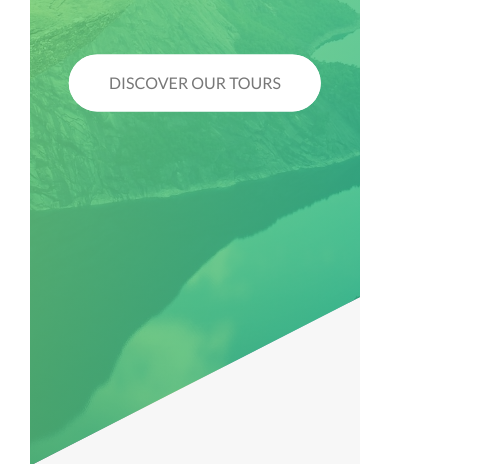
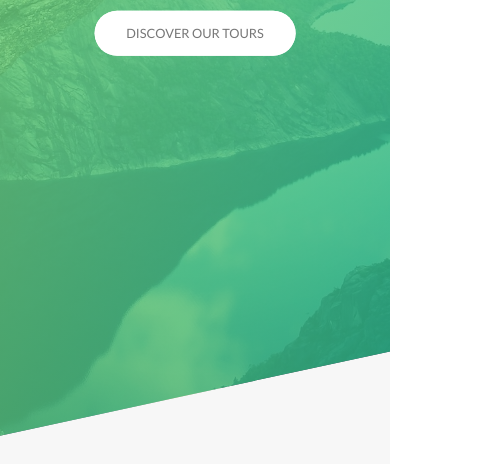
Before and after one commit to aleksmn/outdoors-site, a website: page index.html in a window 390 px wide. Shown: the part 366-830 px from the top of the page, 504 px wide, since content can reach past the window. Drawn offline with Linux system fonts and the light colour scheme.

Commit message:
responsive design

```diff
--- a/sass/abstracts/_mixins.scss
+++ b/sass/abstracts/_mixins.scss
@@ -12,3 +12,38 @@
   left: 50%;
   transform: translate(-50%, -50%);
 }
+
+
+
+// MEDIA QUERY MANAGER
+
+// 0 - 600px:      Phone
+// 600 - 900px:    Tablet portrait
+// 900 - 1200px:   Tablet landscape
+// [1200 - 1800] is where our normal styles apply
+// 1800px + :      Big desktop
+
+// $breakpoint arguement choices:
+// - phone
+// - tab-port
+// - tab-land
+// - big-desktop
+
+// ORDER: base + typography > general layout + grid > page layout > components
+
+// 1em = 16px
+
+@mixin respond($breakpoint) {
+  @if $breakpoint == phone {
+    @media (max-width: 37.5em) { @content }; // 600px/16
+  }
+  @if $breakpoint == tab-port {
+    @media (max-width: 56.25em) { @content };  // 900px/16
+  }
+  @if $breakpoint == tab-land {
+    @media (max-width: 75em) { @content };  // 1200px/16
+  }
+  @if $breakpoint == big-desktop {
+    @media (min-width: 112.5em) { @content };  // 1800px/16
+  }
+}
--- a/sass/abstracts/_variables.scss
+++ b/sass/abstracts/_variables.scss
@@ -24,4 +24,5 @@ $default-font-size: 1.6rem;
 // GRID
 $grid-width: 114rem;
 $gutter-vertical: 8rem;
+$gutter-vertical-small: 6rem;
 $gutter-horizontal: 6rem;
--- a/sass/base/_base.scss
+++ b/sass/base/_base.scss
@@ -10,8 +10,23 @@ html {
   // This defines what 1rem is.
   // 1rem = 10px = 10/16 = 0.625 = 62,5%
   font-size: 62.5%;
+
+  @include respond(big-desktop) {
+    font-size: 75%; // 1rem = 12px, 12/16 = 75%
+  }
+  @include respond(tab-land) {
+    font-size: 56.25%; // 1 rem = 9px, 9/16 = 56.25%
+  }
+  @include respond(tab-port) { // same as respond(phone)
+    font-size: 50%; // 1rem = 8px, 8/16 = 50%
+  }
 }
 
 body {
   box-sizing: border-box;
+  padding: 3rem;
+
+  @include respond(tab-port) {
+    padding: 0;
+  }
 }
--- a/sass/base/_typography.scss
+++ b/sass/base/_typography.scss
@@ -5,7 +5,7 @@ body {
   font-weight: 400;
   line-height: 1.7;
   color: $color-grey-dark;
-  padding: 3rem;
+
 }
 
 .heading-primary {
@@ -19,9 +19,15 @@ body {
     font-size: 6rem;
     font-weight: 400;
     letter-spacing: 3.5rem;
+
     animation-name: moveInLeft;
     animation-duration: 1s;
     animation-timing-function: ease-out;
+
+    @include respond(phone) {
+      letter-spacing: 1rem;
+      font-family: 5rem;
+    }
   }
 
   &--sub {
@@ -32,6 +38,10 @@ body {
     animation-name: moveInRight;
     animation-duration: 1s;
     animation-timing-function: ease-out;
+
+    @include respond(phone) {
+      letter-spacing: .5rem;
+    }
   }
 }
 
@@ -46,6 +56,14 @@ body {
   color: transparent;
   letter-spacing: .1rem;
   transition: all .2s;
+
+  @include respond(tab-port) {
+    font-size: 3rem;
+  }
+  @include respond(phone) {
+    font-size: 2.5rem;
+  }
+
    &:hover {
      transform: skewY(5deg) skewX(15deg) scale(1.1);
      text-shadow: .5rem 1rem 2rem rgba($color-black, .14);
--- a/sass/layout/_footer.scss
+++ b/sass/layout/_footer.scss
@@ -3,6 +3,10 @@
   padding: 10rem 0;
   font-size: 1.4rem;
   color: $color-grey-light-1;
+
+  @include respond(tab-port) {
+    padding: 8rem 0;
+  }
 
   &__logo-box {
     text-align: center;
@@ -18,6 +22,11 @@
     border-top: 1px solid $color-grey-dark;
     padding: 2rem;
     display: inline-block;
+
+    @include respond(tab-port) {
+      width: 100%;
+      text-align: center;
+    }
   }
 
   &__list {
@@ -58,6 +67,11 @@
     padding: 2rem;
     width: 92%;
     float: right;
+
+    @include respond(tab-port) {
+      width: 100%;
+      float: none;
+    }
   }
 
 }
--- a/sass/layout/_grid.scss
+++ b/sass/layout/_grid.scss
@@ -4,6 +4,15 @@
 
   &:not(:last-child) {
     margin-bottom: $gutter-vertical;
+
+    @include respond(tab-port) {
+      margin-bottom: $gutter-vertical-small;
+    }
+  }
+
+  @include respond(tab-port) {
+    max-width: 50rem;
+    padding: 0 3rem;
   }
 
   @include clearfix;
@@ -14,6 +23,15 @@
 
     &:not(:last-child) {
       margin-right: $gutter-horizontal;
+
+      @include respond(tab-port) {
+        margin-right: 0;
+        margin-bottom: $gutter-vertical-small;
+      }
+    }
+
+    @include respond(tab-port) {
+      width: 100% !important;
     }
   }
 
--- a/sass/layout/_header.scss
+++ b/sass/layout/_header.scss
@@ -23,6 +23,21 @@
     0 100%
   ); /* polygon(x y, x y, x y, x y); */
 
+  @include respond(phone) {
+    -webkit-clip-path: polygon(
+      0 0,
+      100% 0,
+      100% 85vh,
+      0 100%
+    );
+    clip-path: polygon(
+      0 0,
+      100% 0,
+      100% 85vh,
+      0 100%
+    );
+  }
+
   &__logo-box {
     position: absolute;
     top: 4rem;
--- a/sass/layout/_navigation.scss
+++ b/sass/layout/_navigation.scss
@@ -15,6 +15,15 @@
     box-shadow: 0 1rem 3rem rgba($color-black, .1);
     text-align: center;
     cursor: pointer;
+
+    @include respond(tab-port) {
+      top: 4rem;
+      right: 4rem;
+    }
+    @include respond(phone) {
+      top: 3rem;
+      right: 3rem;
+    }
   }
 
   &__background {
@@ -27,6 +36,15 @@
     background-image: radial-gradient($color-primary-light, $color-primary-dark);
     z-index: 1000;
     transition: transform .8s cubic-bezier(0.86, 0, 0.07, 1); /* easeInOutQuint */
+
+    @include respond(tab-port) {
+      top: 4.5rem;
+      right: 4.5rem;
+    }
+    @include respond(phone) {
+      top: 3.5rem;
+      right: 3.5rem;
+    }
   }
 
   &__nav {
```
Also changed, not shown: css/style.css.
